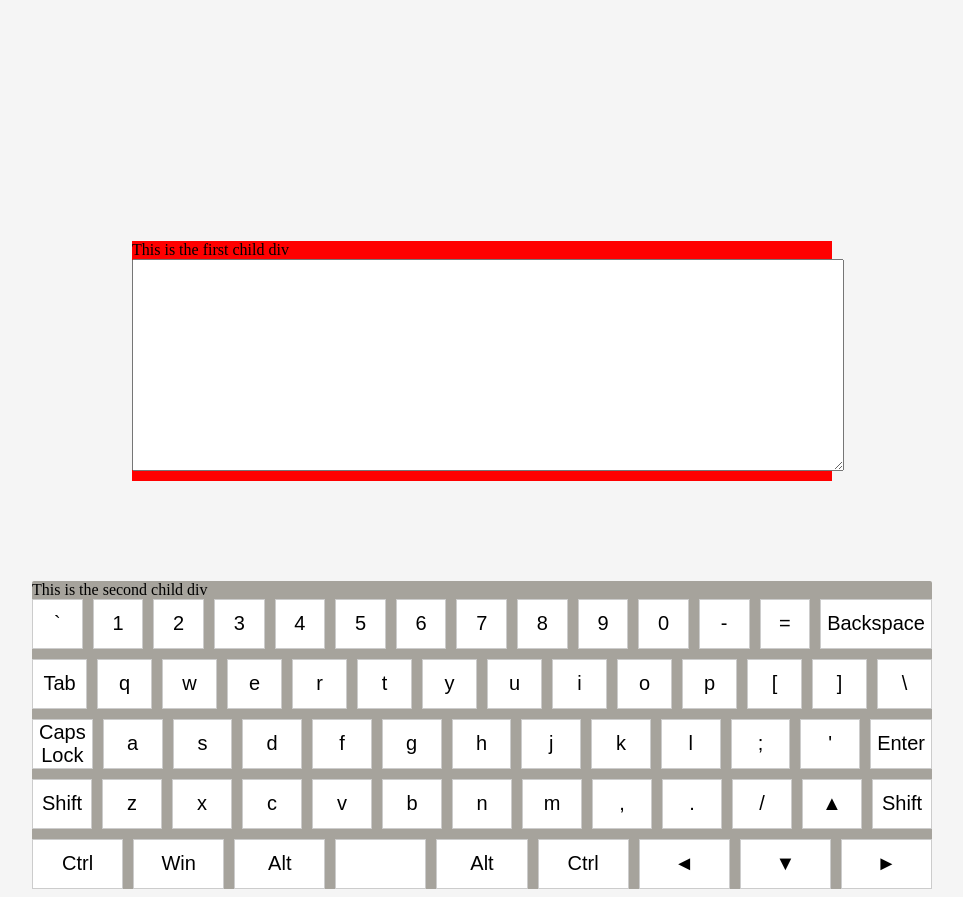
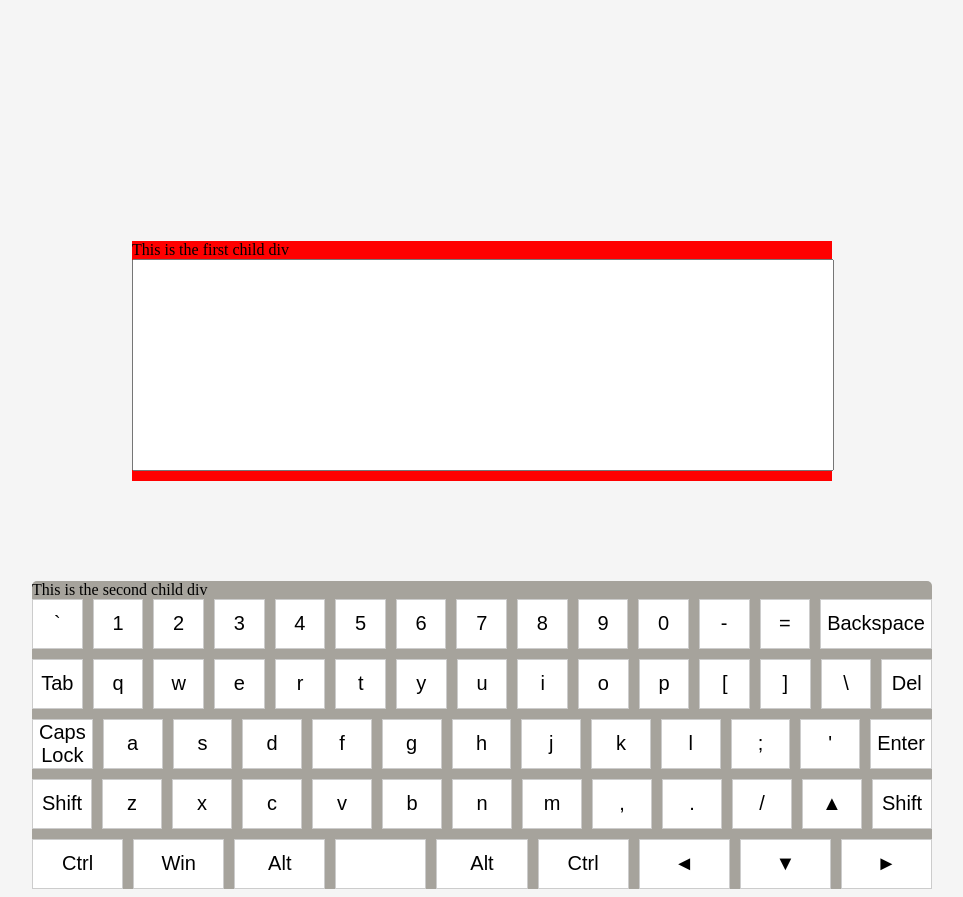
Before and after one commit to nicolaeee/virtual-keyboard, a website built with webpack: page src/index.html in a window 1280 px wide. Shown: the part 87-984 px from the top of the page, without its empty margins (158-1121 px from the left). Built offline with nearby package versions, Linux system fonts and the light colour scheme.

```diff
--- a/src/index.ts
+++ b/src/index.ts
@@ -22,7 +22,7 @@
 // Define the rows of keys for the keyboard
 const keyRows = [
   ["`", "1", "2", "3", "4", "5", "6", "7", "8", "9", "0", "-", "=", "Backspace"],
-  ["Tab", "q", "w", "e", "r", "t", "y", "u", "i", "o", "p", "[", "]", "\\"],
+  ["Tab", "q", "w", "e", "r", "t", "y", "u", "i", "o", "p", "[", "]", "\\", "Del"],
   ["Caps Lock", "a", "s", "d", "f", "g", "h", "j", "k", "l", ";", "'", "Enter"],
   ["Shift", "z", "x", "c", "v", "b", "n", "m", ",", ".", "/", "▲", "Shift"],
   ["Ctrl", "Win", "Alt", " ", "Alt", "Ctrl", "◄", "▼", "►"]
--- a/src/style.scss
+++ b/src/style.scss
@@ -18,7 +18,7 @@
     width: 900px;
     margin: 0 auto;
     background-color: #a6a39c;
-    border-radius: 2px;
+    border-radius: 5px;
   }
 
   .parent-div {
@@ -30,15 +30,17 @@
     justify-content: space-between;
     flex-direction: column;
     gap: 100px;
+
   }
 
   .input-field {
     display: block;
-    width: 100%;
+    width: 690px;
     height: 200px;
     font-size: 24px;
     padding: 5px;
     margin-bottom: 10px;
+    resize: none;
   }
 
   .key-row {
```
